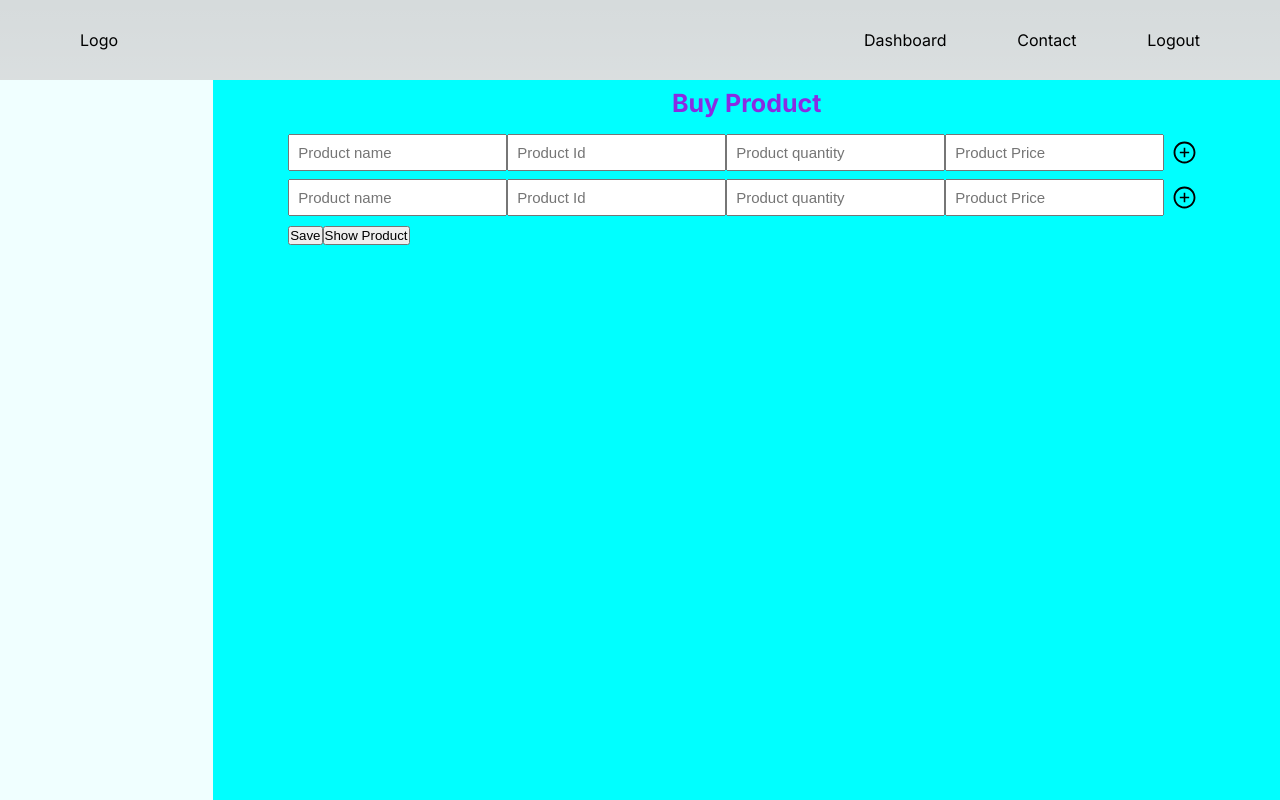
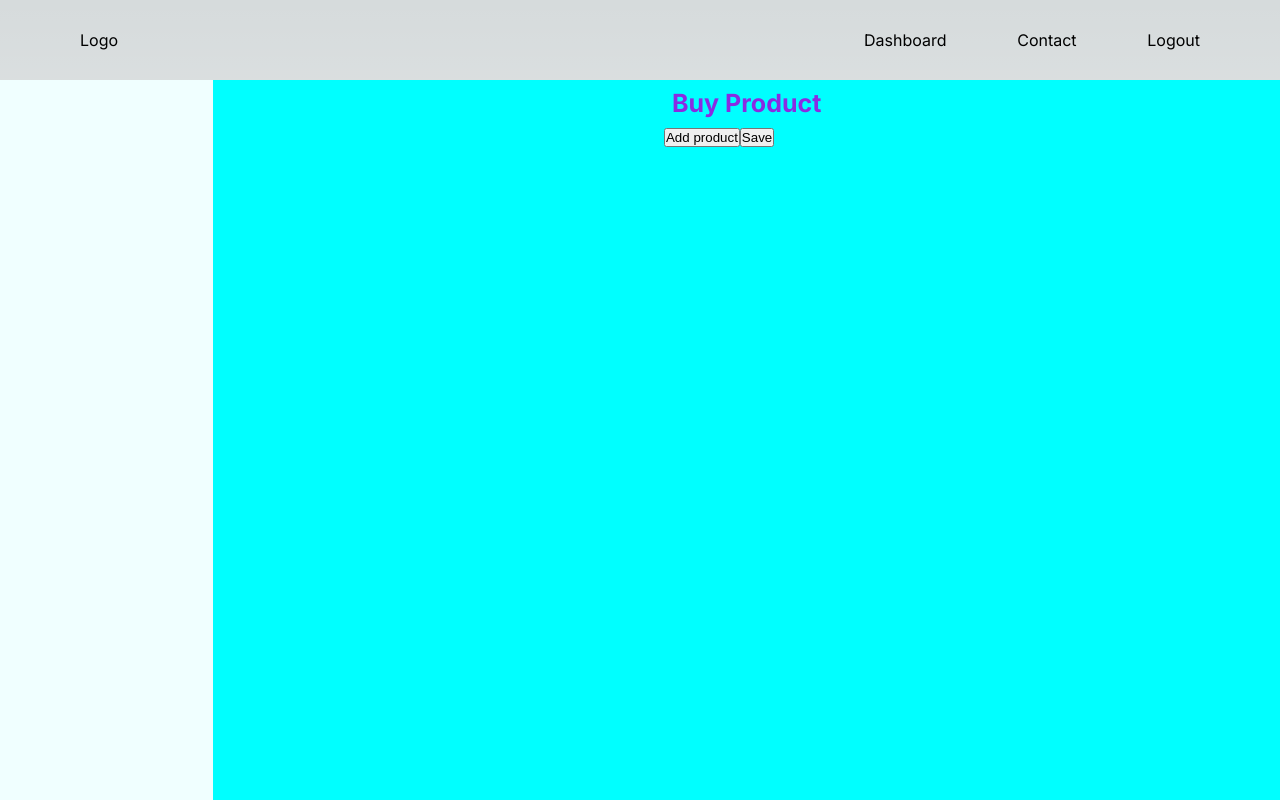
Before and after one commit to Pritam262/inventory_frontend_update, a Next.js app: page / in a window 1280 px wide. Built offline with nearby package versions, Linux system fonts and the light colour scheme.

Commit message:
changes home components

```diff
--- a/components/Home.js
+++ b/components/Home.js
@@ -1,18 +1,19 @@
 "use client"
 import React, { useState } from 'react'
 import Styles from "@/app/styles/home.module.css"
-import { AiOutlinePlusCircle } from "react-icons/ai"
+import { AiOutlinePlusCircle, AiOutlineMinusCircle } from "react-icons/ai"
 import CartItem from './CartItem'
 function Home() {
     const [product, setProduct] = useState([])
     const [cart, setCart] = useState({})
     const [subTotal, setSubTotal] = useState(0)
+    const [cartList, setCartList] = useState([{ title: "", id: "", qty: "", price: "" }])
     const onChange = (e) => {
         setProduct({ ...product, [e.target.name]: e.target.value })
         // console.log("Set product", product)
     }
-const handleClick = ()=>{
-    console.log("My cart",cart)
+    const handleClick = () => {
+        console.log("My cart", cart)
     }
     const addtoCart = (e) => {
         let myCart = cart;
@@ -24,63 +25,44 @@ const handleClick = ()=>{
         //     newCart[cardCode] = {title,id,qty:1,price}
         // }
         e.preventDefault()
-        setCart([{product,cardCode:cardCode}])
+        setCart([{ product, cardCode: cardCode }])
         console.log(cardCode)
 
     }
-    console.log("Cart", cart, Date.now().toString())
-    console.log("Type of cart.map", typeof cart)
-    let htmlTemp = `
-            <div class=${Styles.productDetails}>
-            <input type="text" class=${Styles.input} name="title" id="" placeholder='Product name'/>
-            <input type="text" class=${Styles.input} name="id" id="" placeholder='Product Id' />
-            <input type="number" class=${Styles.input} name="qty" id="" placeholder='Product quantity' />
-            <input type="number" class=${Styles.input} name="price" id="" placeholder='Product Price' />
-
-            <AiOutlinePlusCircle class=${Styles.addIcon}/>
-            </div>`
-    const addDiv = () => {
-        const id = document.getElementById('product')
-        id.insertAdjacentHTML('afterend', htmlTemp)
-
-    }
+    // console.log("Cart", cart, Date.now().toString())
+    // console.log("Type of cart.map", typeof cart)
+console.log("Cart List", cartList)
     return (
         <div className={Styles.container}>
             <div className={Styles.leftSide}>
 
                 {/* What is Unhandled Runtime Error: Which return cart.map is not a function*/}
                 {cart.product && cart.product.map(element => {
-            <CartItem product = {element} key={element.cardCode} keyValue = {element.cardCode}/>
+                    <CartItem product={element} key={element.cardCode} keyValue={element.cardCode} />
 
                 })}
             </div>
             <div className={Styles.rightSide}>
-                <div>
+                <form autoComplete='off' className={Styles.addCart}>
                     <h4 className={Styles.heading}>Buy Product</h4>
-                    <div className={Styles.productDetails} id='product'>
+
+                    <button type="submit" onClick={handleClick}>Add product</button>
+                    {/* Add dynamically input tag, which is write downn below */}
+                    {cartList.map((singleProduct, index) => {
+                        <div className={Styles.productDetails} key={index}>
                             <input type="text" className={Styles.input} name="title" id="" placeholder='Product name' onChange={onChange} />
                             <input type="text" className={Styles.input} name="id" id="" placeholder='Product Id' onChange={onChange} />
                             <input type="number" className={Styles.input} name="qty" id="" placeholder='Product quantity' onChange={onChange} />
                             <input type="number" className={Styles.input} name="price" id="" placeholder='Product Price' onChange={onChange} />
-
-                        <AiOutlinePlusCircle className={Styles.addIcon} onClick={addDiv} />
-                    </div>
-
-                    <div className={Styles.productDetails} id='product'>
-                    <input type="text" className={Styles.input} name="title" id="" placeholder='Product name' onChange={onChange} />
-                    <input type="text" className={Styles.input} name="id" id="" placeholder='Product Id' onChange={onChange} />
-                    <input type="number" className={Styles.input} name="qty" id="" placeholder='Product quantity' onChange={onChange} />
-                    <input type="number" className={Styles.input} name="price" id="" placeholder='Product Price' onChange={onChange} />
-
-                    <AiOutlinePlusCircle className={Styles.addIcon} onClick={addDiv} />
-                </div>
-
-
-
-                    <button type="submit" onClick={addtoCart}>Save</button>
-                    <button type="submit" onClick={handleClick}>Show Product</button>
+                            <AiOutlineMinusCircle className={Styles.addIcon} />
+                            <AiOutlinePlusCircle className={Styles.addIcon} />
 
                         </div>
+                    })}
+
+                    <button type="submit" >Save</button> <br />
+                </form>
+
             </div>
         </div>
     )
```
Lines whose indentation alone changed are shown as unchanged.
